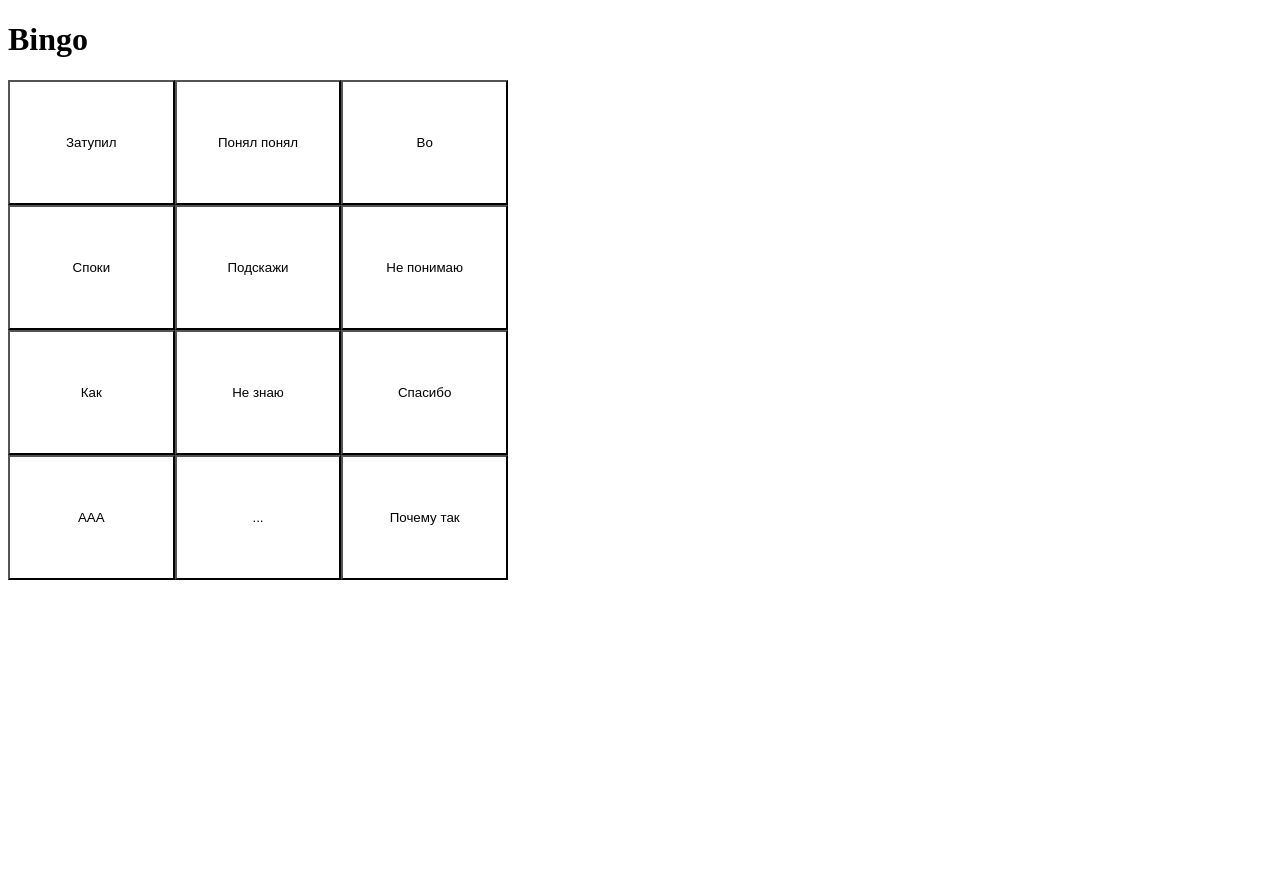
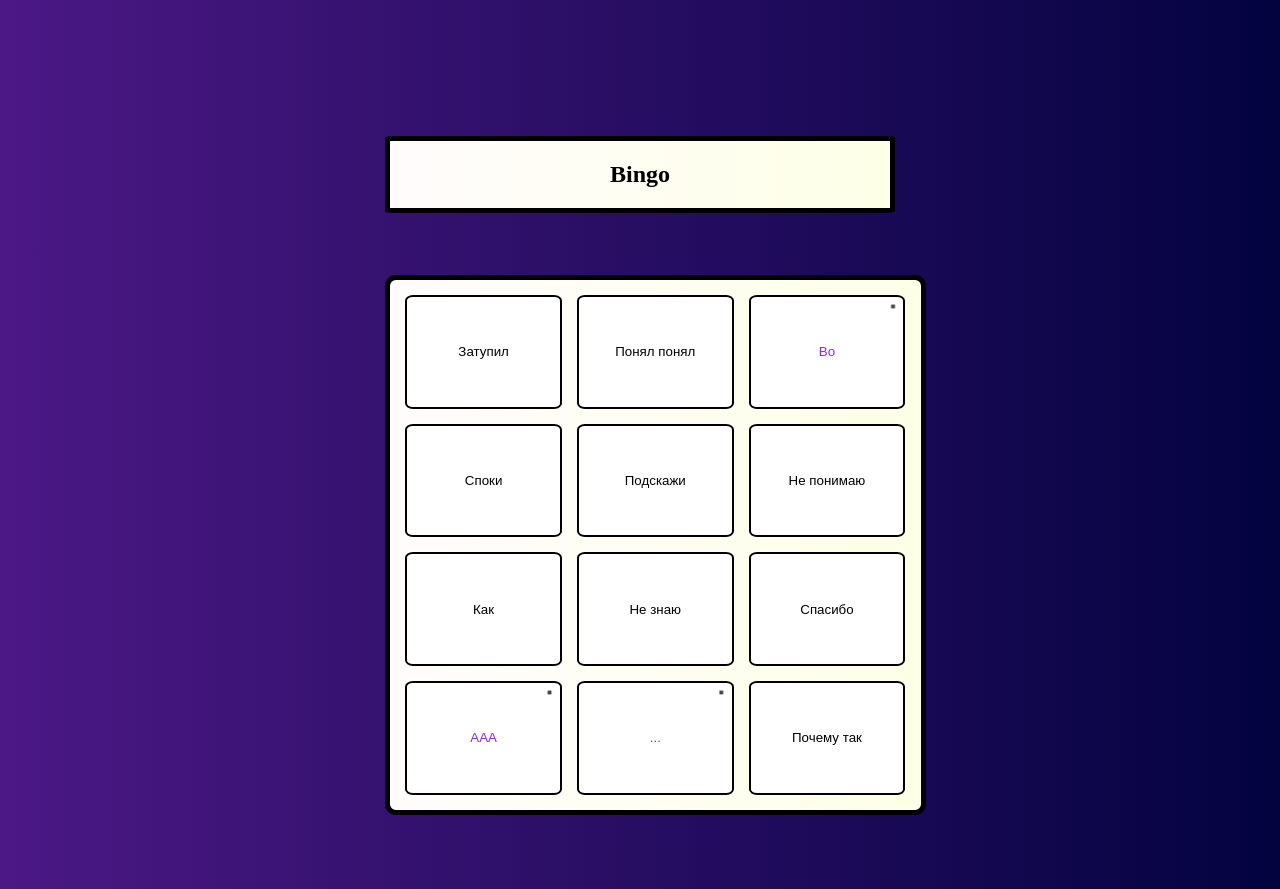
Before and after one commit to Rudnev777/Kek, a website built with Vite: page bingo/index.html in a window 1280 px wide. Before the commit the page ends 800 px from the top, so only its background shows below. Built offline with nearby package versions, Linux system fonts and the light colour scheme.

Commit message:
Bingo initial design and sketch clue

```diff
--- a/bingo/index.html
+++ b/bingo/index.html
@@ -7,7 +7,10 @@
     <title>Bingo</title>
   </head>
   <body>
-    <h1>Bingo</h1>
+    <section class="bingo-data-time">
+      <h1>Bingo</h1>
+    </section>
+
     <section class="button-grid" id="grid"></section>
     <script type="module" src="/src/main.ts"></script>
   </body>
--- a/bingo/src/main.ts
+++ b/bingo/src/main.ts
@@ -2,19 +2,23 @@ import './style.css';
 
 const column = 3;
 const row = 4;
-const arrayPhrase = [
-  'Понял понял',
-  '...',
-  'Спасибо',
-  'Почему так',
-  'Во',
-  'Как',
-  'Споки',
-  'ААА',
-  'Не понимаю',
-  'Затупил',
-  'Подскажи',
-  'Не знаю',
+type phraseClue = {
+  phrase: string;
+  clue: string;
+};
+const arrayPhrase: phraseClue[] = [
+  { phrase: 'Понял понял', clue: '' },
+  { phrase: '...', clue: 'Тупит' },
+  { phrase: 'Спасибо', clue: '' },
+  { phrase: 'Почему так', clue: '' },
+  { phrase: 'Во', clue: 'Надежда на похвалу' },
+  { phrase: 'Как', clue: '' },
+  { phrase: 'Споки', clue: '' },
+  { phrase: 'ААА', clue: 'Понимание что не прав' },
+  { phrase: 'Не понимаю', clue: '' },
+  { phrase: 'Затупил', clue: '' },
+  { phrase: 'Подскажи', clue: '' },
+  { phrase: 'Не знаю', clue: '' },
 ];
 
 function shuffle(array: unknown[]): void {
@@ -49,8 +53,25 @@ if (section) {
         buttonClick: 0,
       };
 
-      buttonCell.button.className = 'button-cell';
-      buttonCell.button.textContent = arrayPhrase[indexPhrase++];
+      const originalText = arrayPhrase[indexPhrase].phrase;
+      const textClue = arrayPhrase[indexPhrase].clue;
+      buttonCell.button.textContent = arrayPhrase[indexPhrase++].phrase;
+
+      if (arrayPhrase[indexPhrase - 1].clue === '') {
+        buttonCell.button.className = 'button-cell';
+      } else {
+
+        buttonCell.button.className = 'button-cell button-cell-clue';
+       buttonCell.button.addEventListener('mouseenter', () => {
+          buttonCell.button.textContent = textClue;
+        });
+
+        buttonCell.button.addEventListener('mouseleave', () => {
+          buttonCell.button.textContent  = originalText;
+        });
+      }
+
+
       section.append(buttonCell.button);
       arrayTemporary.push(buttonCell);
 
--- a/bingo/src/style.css
+++ b/bingo/src/style.css
@@ -1,18 +1,79 @@
 :root {
   --button-color: #ffffff;
+  --body-color: linear-gradient(
+    90deg,
+    rgba(75, 24, 133, 1) 0%,
+    rgba(3, 3, 64, 1) 100%
+  );
+  --cells-color: linear-gradient(
+    90deg,
+    rgba(255, 252, 252, 1) 0%,
+    rgba(253, 255, 230, 1) 100%
+  );
 
-   --cells-bingo-play-rows: repeat(1, 1fr);
-  --cells-bingo-play-columns : repeat(1, 1fr);
+  --cells-bingo-play-rows: repeat(1, 1fr);
+  --cells-bingo-play-columns: repeat(1, 1fr);
+}
+body {
+  background: var(--body-color);
+  padding: 10%;
+  display: grid;
+  justify-content: center;
+  gap: 10%;
 }
 
+.bingo-data-time {
+  display: grid;
+  justify-content: center;
+
+  background: var(--cells-color);
+
+  border-color: #000000;
+  border-width: 5px;
+  border-style: solid;
+  border-radius: 2%;
+}
 .button-grid {
+  background: var(--cells-color);
+
+  padding: 3%;
+
+  border-color: #000000;
+  border-width: 5px;
+  border-style: solid;
+  border-radius: 2%;
+
   display: grid;
   grid-template-columns: var(--cells-bingo-play-columns);
   grid-template-rows: var(--cells-bingo-play-rows);
+  gap: 3%;
+
   height: 500px;
   width: 500px;
 }
 
 .button-cell {
   background-color: var(--button-color);
+
+  border-color: #000000;
+  border-width: 2px;
+  border-style: solid;
+  border-radius: 5%;
 }
+
+
+.button-cell-clue{
+  color :blueviolet;
+   position: relative;
+}
+
+.button-cell-clue::after {
+  content: '▪️';
+  position: absolute;
+  top: 2px;
+  right: 2px;
+
+}
+.button-cell:hover {
+  transform: scale(1.02);
+}
```
